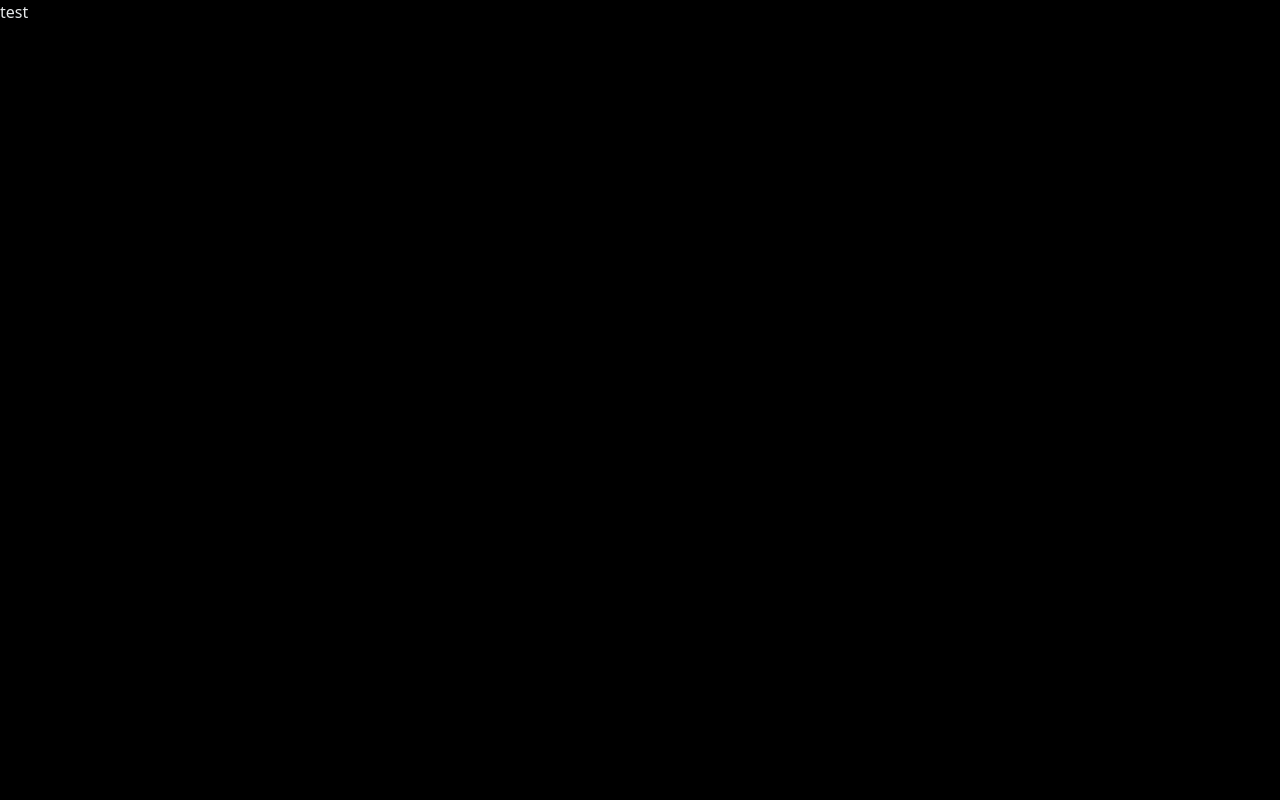
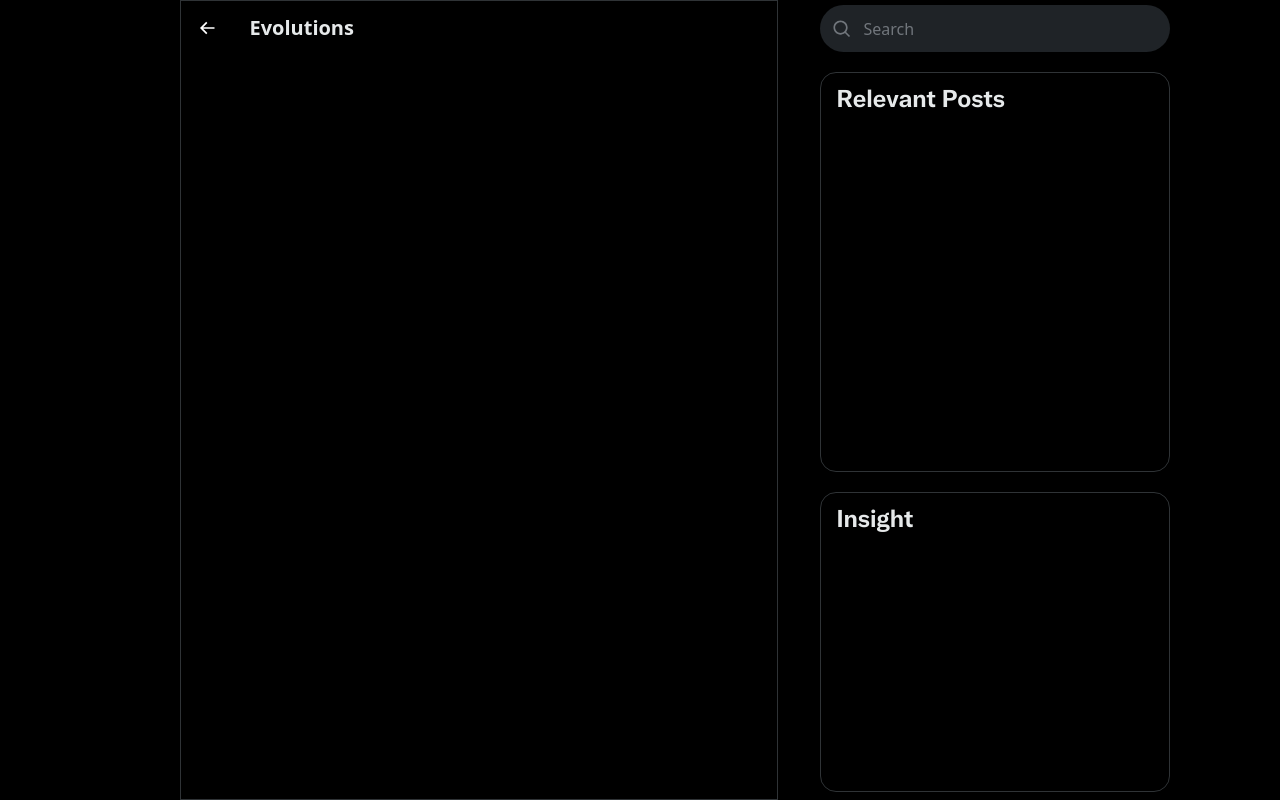
Before and after one commit to hrantvirabyan/X-Developer-Challenge, a React (Vite) app in the folder client/: page /evolutions in a window 1280 px wide. Built offline with nearby package versions, Linux system fonts and the light colour scheme.

Commit message:
UI Framework Complete, TODO: Content Guts

```diff
--- a/client/src/components/ParticleSystem.jsx
+++ b/client/src/components/ParticleSystem.jsx
@@ -39,7 +39,7 @@ const ParticleSystem = () => {
             // Clean up Three.js objects
             scene.remove(group);
             group = null;
-            controls.dispose();
+            //controls.dispose();
             renderer.dispose();
         };
     }, []);
--- a/client/src/index.scss
+++ b/client/src/index.scss
@@ -100,6 +100,9 @@
             justify-content: center;
             align-items: center;
             height: 38px;
+            &> h2 {
+                margin:0
+            }
         }
     }
 
@@ -109,7 +112,7 @@
   #ParticleSystem{
     position:absolute;
     left:0;
-    z-index: 0 !important;
+    z-index:  !important;
   }
 
 
@@ -121,3 +124,90 @@
     }
   }
      */
+
+.evolutions-page-wrapper{
+   width:100vw;
+   display:flex;
+}
+.spacer{
+    width:179.5px;
+    height:100vh
+}
+.evolutions-wrapper {
+    width: 990px;
+    display:flex;
+    justify-content: space-between;
+}
+.evolutions{
+
+    width: 598px;
+    min-height: 100vh;
+    border: 1px solid rgb(47, 51, 54);
+
+
+    &> .evolutions-header{
+        width: 100%;
+        height:53px;
+        display: grid;
+        grid-template-columns: 53px auto 53px;
+        padding-left:16px;
+        padding-right:16px;
+        align-items: center;
+        &> #x-arrow{
+            height: 20px;
+            grid-column: 1;
+        }
+        &> #header-title{
+            grid-column: 2;
+            font-size: 20px;
+            font-weight: 700;
+            line-height: 24px;
+        }
+    }
+}
+.tool-bar-wrapper{
+    width:350px;
+    display:flex;
+    flex-direction: column;
+    // border: 1px solid rgb(47, 51, 54);
+    height: 100vh;
+    gap: 20px;
+}
+.search{
+    height:47px;
+    margin-top:5px;
+    border-radius: 9999px;
+    padding-top:10.5px;
+    padding-bottom:10.5px ;
+    background-color: #1F2327;
+    display:flex;
+    align-items: center;
+    &>img{
+        padding-left:12px;
+        height: 20px;
+    }
+    &>span{
+        padding-left:12px;
+        color:#71767C
+    }
+
+}
+.tweet-query-container{
+    width: 100%;
+    height: 400px;
+    border: 1px solid rgb(47, 51, 54);
+    border-radius: 16px;
+}
+.grok-response-container{
+    width: 100%;
+    height: 300px;
+    border: 1px solid rgb(47, 51, 54);
+    border-radius: 16px;
+}
+.tool-bar-heading {
+    padding: 12px 16px;
+    &> h2 {
+        font-size: 24px;
+        font-weight: 800;
+    }
+}
--- a/client/src/pages/Evolutions.jsx
+++ b/client/src/pages/Evolutions.jsx
@@ -1,7 +1,37 @@
+import arrow from "/assets/x-arrow.svg"
+import search from "/assets/x-search.svg"
 const Evolutions = () => {
     return (
       <>
-        <span>test</span>
+       <div className="evolutions-page-wrapper">
+        <div className="spacer"></div>
+        <div className="evolutions-wrapper">
+            <div className="evolutions">
+            <div className="evolutions-header">
+                    <img id="x-arrow" src={arrow}/>
+                    <span id="header-title">Evolutions</span>
+            </div>
+
+            </div>
+            <div className="tool-bar-wrapper">
+                <div className="search">
+                      <img src={search}/>
+                      <span>Search</span>
+                </div>
+                <div className="tweet-query-container">
+                    <div className="tool-bar-heading">
+                      <h2>Relevant Posts</h2>
+                    </div>
+                </div>
+                <div className="grok-response-container">
+                    <div className="tool-bar-heading">
+                      <h2>Insight</h2>
+                    </div>
+                </div>
+            </div>
+
+        </div>
+       </div>
       </>
     );
   }
--- a/client/src/pages/Home.jsx
+++ b/client/src/pages/Home.jsx
@@ -5,7 +5,7 @@ const Home = () => {
     <>
     <div className="intro-wrapper">
       <div className="intro">
-          <div style={{dispaly:"flex"}}>
+          <div>
             <img  src={logo} alt="" height={50}/>
             <h2>Evolutions</h2>
             </div>
--- a/package.json
+++ b/package.json
@@ -20,12 +20,17 @@
   },
   "dependencies": {
     "@fortawesome/react-fontawesome": "^0.2.0",
+    "@react-three/fiber": "^8.16.2",
+    "@types/three": "^0.163.0",
     "adminjs": "^7.2.1",
     "animate.css": "^4.1.1",
     "axios": "^1.5.0",
     "bootstrap": "^5.3.1",
     "dotenv": "^16.3.1",
+    "fullpage.js": "^4.0.20",
+    "gsap": "^3.12.5",
     "react-bootstrap": "^2.8.0",
+    "simplex-noise": "^4.0.1",
     "stripe": "^13.5.0",
     "three": "^0.163.0"
   }
```
Also changed, not shown: client/public/assets/x-arrow.svg (added), client/public/assets/x-search.svg (added).
